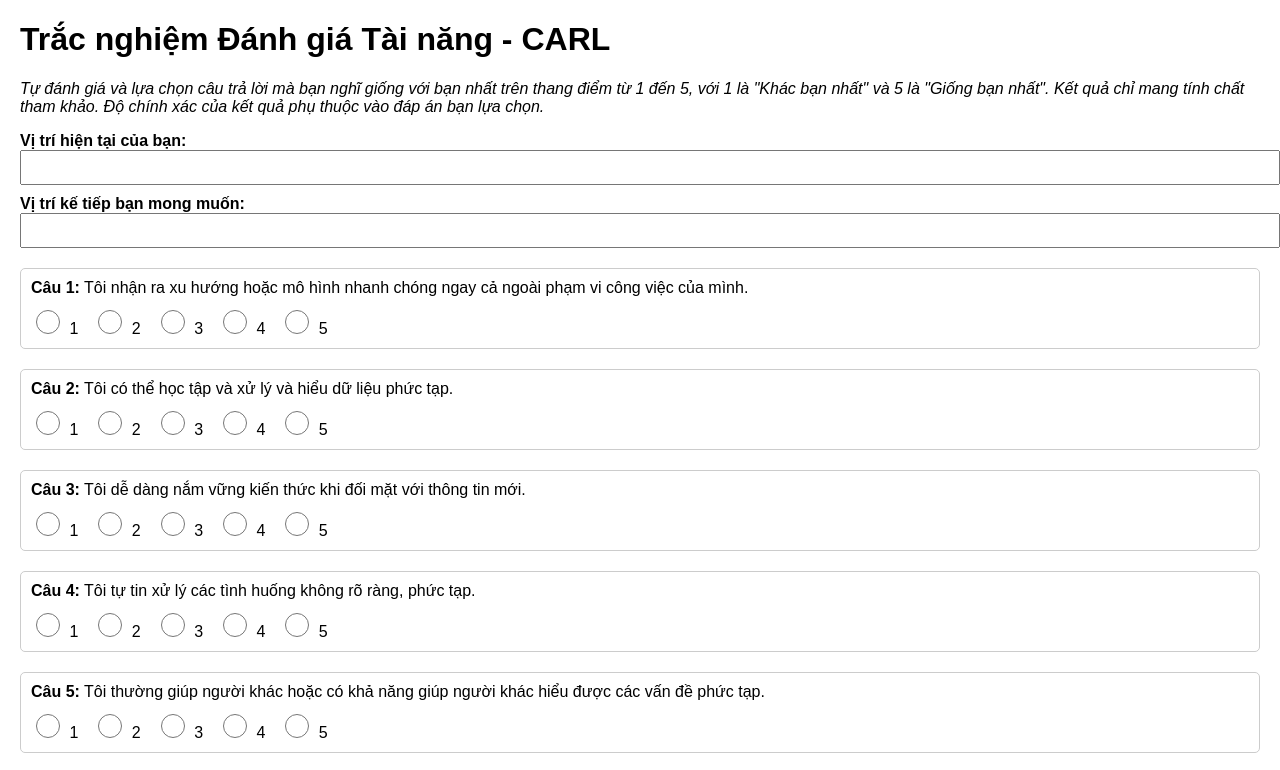
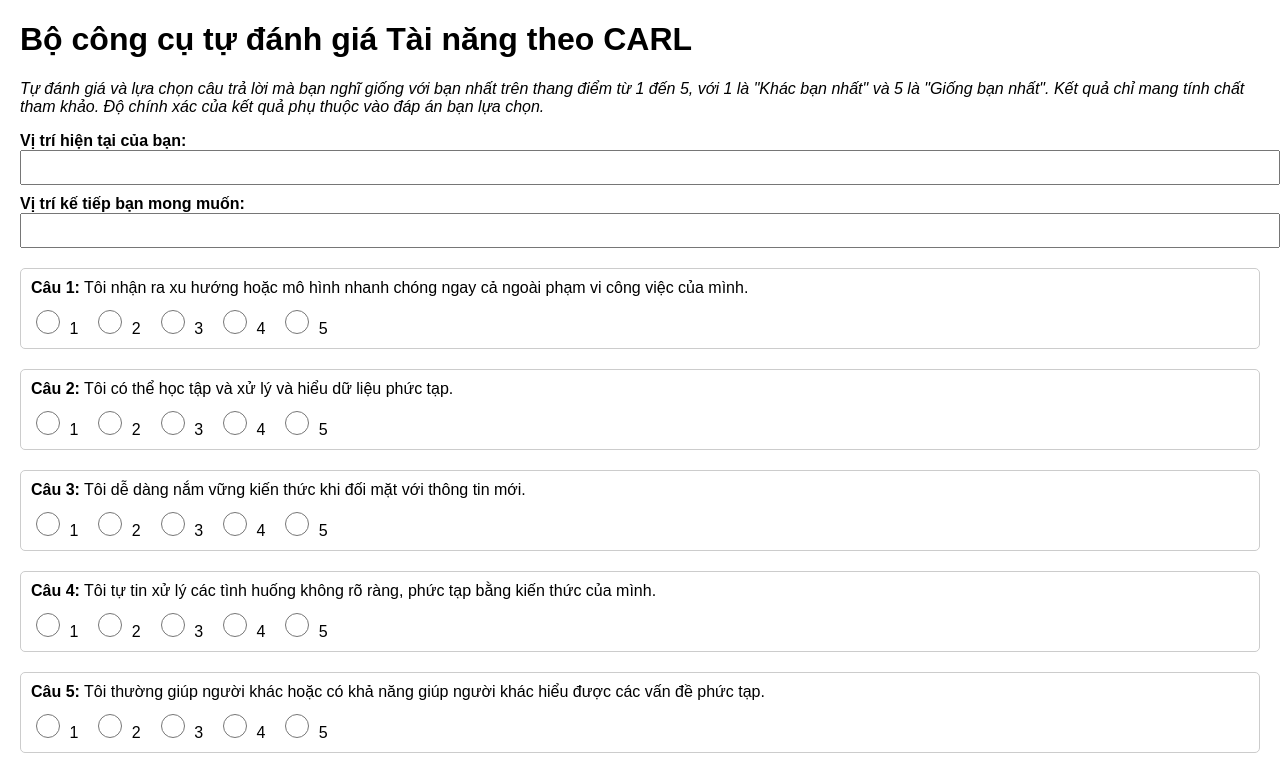
Before and after one commit to johnny1903/CARL-test, a plain HTML site: page index.html in a window 1280 px wide. Shown: the top 770 px of the page. Drawn offline with Linux system fonts and the light colour scheme.

Commit message:
Update index.html

```diff
--- a/index.html
+++ b/index.html
@@ -2,7 +2,7 @@
 <html lang="vi">
 <head>
   <meta charset="UTF-8">
-  <title>Trắc nghiệm Đánh giá Tài năng - CARL</title>
+  <title>Bộ công cụ tự đánh giá tài năng theo CARL</title>
   <style>
     body { font-family: Arial, sans-serif; margin: 20px; }
     .question-block { margin-bottom: 20px; padding: 10px; border: 1px solid #ccc; border-radius: 5px; }
@@ -20,7 +20,7 @@
   </style>
 </head>
 <body>
-  <h1>Trắc nghiệm Đánh giá Tài năng - CARL</h1>
+  <h1>Bộ công cụ tự đánh giá Tài năng theo CARL</h1>
   <p><em>Tự đánh giá và lựa chọn câu trả lời mà bạn nghĩ giống với bạn nhất trên thang điểm từ 1 đến 5, với 1 là "Khác bạn nhất" và 5 là "Giống bạn nhất". Kết quả chỉ mang tính chất tham khảo. Độ chính xác của kết quả phụ thuộc vào đáp án bạn lựa chọn.</em></p>
   <div style="margin-bottom: 20px;">
     <label><strong>Vị trí hiện tại của bạn:</strong></label><br>
@@ -47,7 +47,7 @@
         'Tôi nhận ra xu hướng hoặc mô hình nhanh chóng ngay cả ngoài phạm vi công việc của mình.',
         'Tôi có thể học tập và xử lý và hiểu dữ liệu phức tạp.',
         'Tôi dễ dàng nắm vững kiến thức khi đối mặt với thông tin mới.',
-        'Tôi tự tin xử lý các tình huống không rõ ràng, phức tạp.',
+        'Tôi tự tin xử lý các tình huống không rõ ràng, phức tạp bằng kiến thức của mình.',
         'Tôi thường giúp người khác hoặc có khả năng giúp người khác hiểu được các vấn đề phức tạp.'
       ],
       'Ambition': [
```
